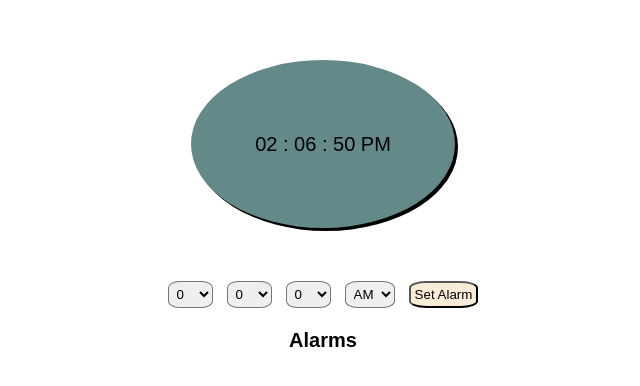
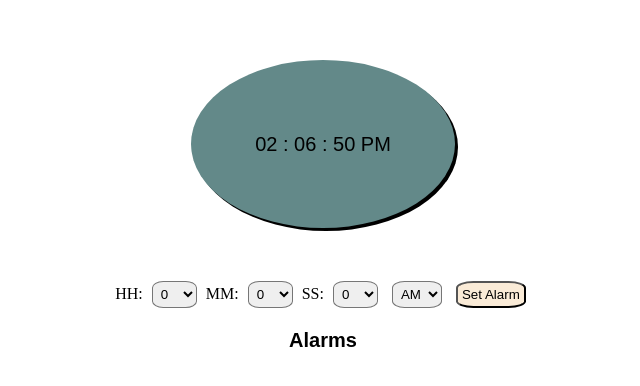
Before and after one commit to Basudev008/alarm_project.github.io, a plain HTML site: page index.html in a window 1280 px wide. Shown: the part 186-572 px from the top of the page, without its empty margins (317-957 px from the left). Drawn offline with Linux system fonts and the light colour scheme.

Commit message:
label added

```diff
--- a/index.html
+++ b/index.html
@@ -11,8 +11,11 @@
       <div class="main-clock"></div>
       <div class="set-alarm-clock">
         <form>
+          <label>HH:</label>
           <select class="hour"></select>
+          <label>MM:</label>
           <select class="minute"></select>
+          <label>SS:</label>
           <select class="second"></select>
           <select class="set-meridiem">
             <option value="AM">AM</option>
```
